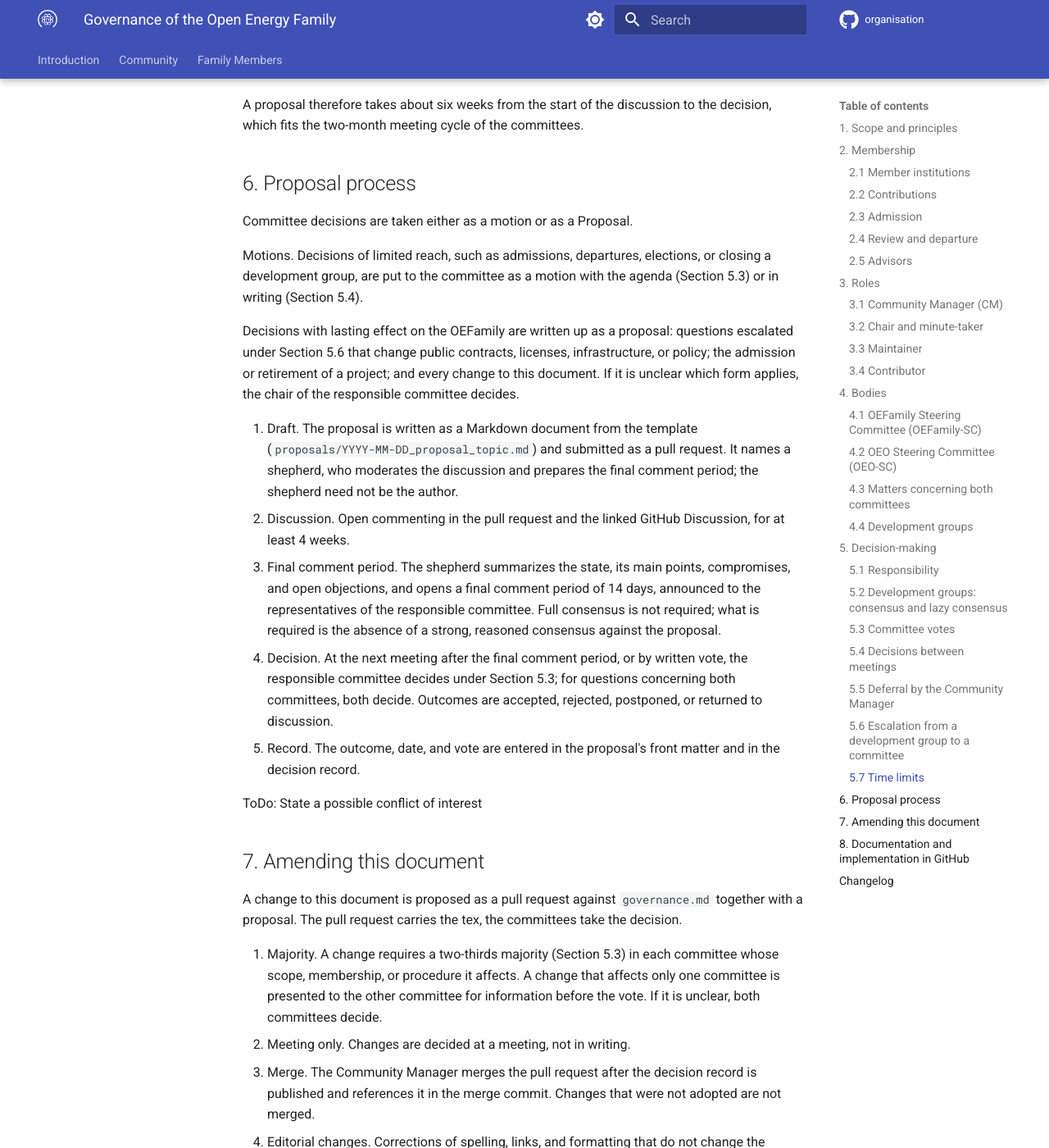
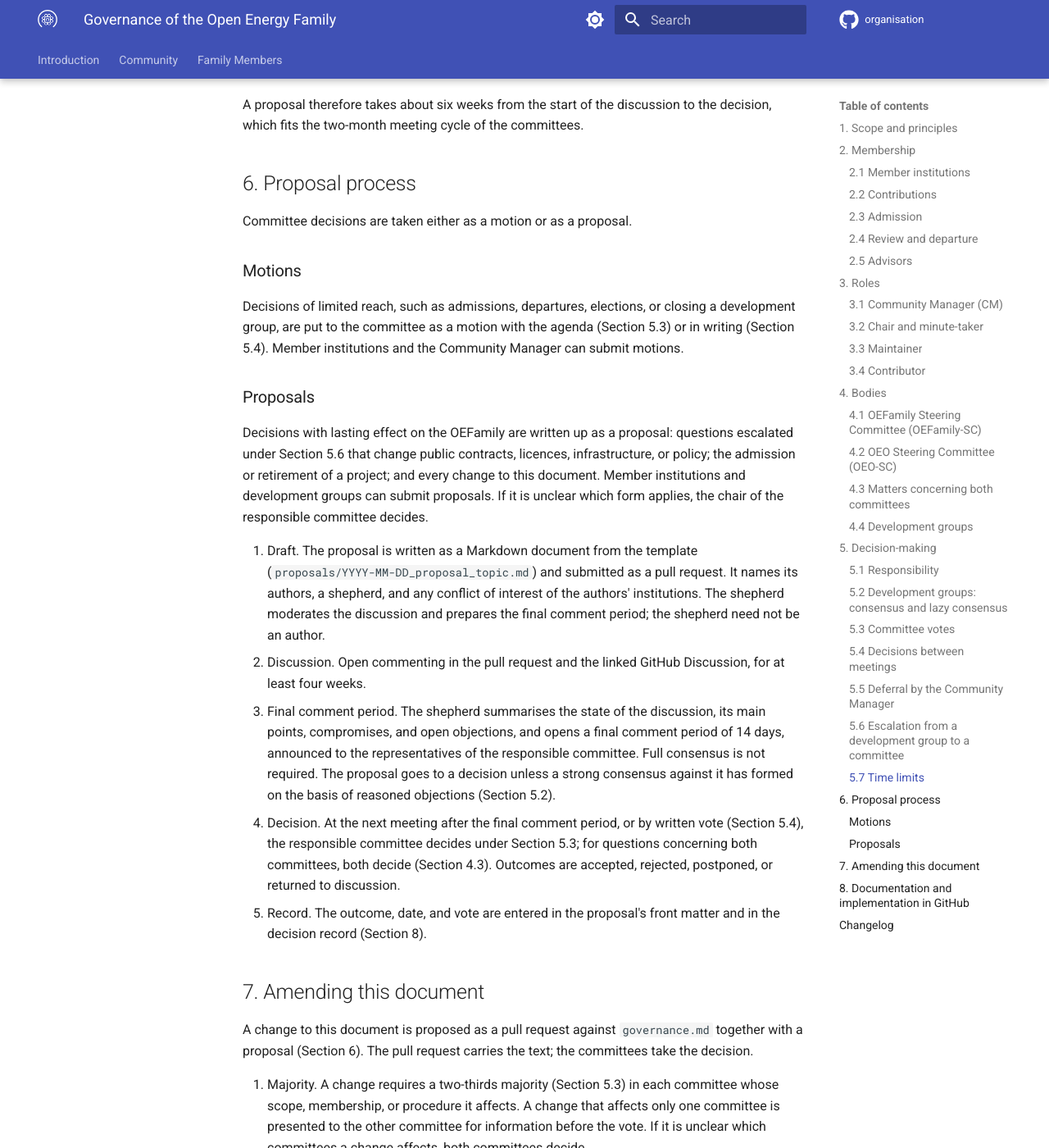
Before and after one commit to OpenEnergyPlatform/organisation, an MkDocs documentation site: the page built from compendium/family_community/governance/governance.md, in a window 1280 px wide and 1400 px high, scrolled down 9542 px. Shown: the whole window at 82% size. Built offline with MkDocs 1.6.1 and Material for MkDocs 9.7.7, drawn with Linux system fonts in a browser that asks for light colours; comment, search, counter and statistics services are not loaded; some of the changed text lies outside the part shown.

Commit message:
Update governance section 7 #96

```diff
--- a/compendium/family_community/governance/governance.md
+++ b/compendium/family_community/governance/governance.md
@@ -399,47 +399,55 @@ decision, which fits the two-month meeting cycle of the committees.
 
 ## 6. Proposal process
 
-Committee decisions are taken either as a motion or as a Proposal.
+Committee decisions are taken either as a motion or as a proposal.
 
-Motions. Decisions of limited reach, such as admissions, departures, elections,
+### Motions
+
+Decisions of limited reach, such as admissions, departures, elections,
 or closing a development group, are put to the committee as a motion with the
-agenda (Section 5.3) or in writing (Section 5.4).
+agenda (Section 5.3) or in writing (Section 5.4). Member institutions and the
+Community Manager can submit motions.
 
-Decisions with lasting effect on the OEFamily are written up as a proposal:
-questions escalated under Section 5.6 that change public contracts,
-licenses, infrastructure, or policy; the admission or retirement of a project;
-and every change to this document. If it is unclear which form applies, the
-chair of the responsible committee decides.
+### Proposals
+Decisions with lasting effect on the OEFamily are written up as a
+proposal: questions escalated under Section 5.6 that change public contracts,
+licences, infrastructure, or policy; the admission or retirement of a project;
+and every change to this document. Member institutions and development groups
+can submit proposals. If it is unclear which form applies, the chair of the
+responsible committee decides.
 
 1. Draft. The proposal is written as a Markdown document from the template
-   (`proposals/YYYY-MM-DD_proposal_topic.md`) and submitted as a pull request. It
-   names a shepherd, who moderates the discussion and prepares the final comment
-   period; the shepherd need not be the author.
+   (`proposals/YYYY-MM-DD_proposal_topic.md`) and submitted as a pull request.
+   It names its authors, a shepherd, and any conflict of interest of the
+   authors' institutions. The shepherd moderates the discussion and prepares
+   the final comment period; the shepherd need not be an author.
 2. Discussion. Open commenting in the pull request and the linked GitHub
-   Discussion, for at least 4 weeks.
-3. Final comment period. The shepherd summarizes the state, its main points,
-   compromises, and open objections, and opens a final comment period of 14
-   days, announced to the representatives of the responsible committee. Full
-   consensus is not required; what is required is the absence of a strong,
-   reasoned consensus against the proposal.
+   Discussion, for at least four weeks.
+3. Final comment period. The shepherd summarises the state of the discussion,
+   its main points, compromises, and open objections, and opens a final comment
+   period of 14 days, announced to the representatives of the responsible
+   committee. Full consensus is not required. The proposal goes to a decision
+   unless a strong consensus against it has formed on the basis of reasoned
+   objections (Section 5.2).
 4. Decision. At the next meeting after the final comment period, or by written
-   vote, the responsible committee decides under Section 5.3; for
-   questions concerning both committees, both decide.
+   vote (Section 5.4), the responsible committee decides under Section 5.3; for
+   questions concerning both committees, both decide (Section 4.3).
    Outcomes are accepted, rejected, postponed, or returned to discussion.
 5. Record. The outcome, date, and vote are entered in the proposal's front
-   matter and in the decision record.
+   matter and in the decision record (Section 8).
 
-ToDo: State a possible conflict of interest
 
 ## 7. Amending this document
 
 A change to this document is proposed as a pull request against `governance.md`
-together with a proposal. The pull request carries the tex, the committees take the decision.
+together with a proposal (Section 6). The pull request carries the text; the
+committees take the decision.
 
 1. Majority. A change requires a two-thirds majority (Section 5.3) in each
    committee whose scope, membership, or procedure it affects. A change that
    affects only one committee is presented to the other committee for
-   information before the vote. If it is unclear, both committees decide.
+   information before the vote. If it is unclear which committees a change
+   affects, both committees decide.
 2. Meeting only. Changes are decided at a meeting, not in writing.
 3. Merge. The Community Manager merges the pull request after the decision
    record is published and references it in the merge commit. Changes that were
@@ -450,47 +458,52 @@ together with a proposal. The pull request carries the tex, the committees take
    require that an editorial change be treated as an amendment.
 5. Versioning. Each adopted change is entered in the change log at the end of
    this document, with date, decision record, and proposal.
-6. Review. Twelve months after adoption, the committees review whether this
-   document works in practice. The Community Manager prepares the review.
-
+6. Review. Every two years after adoption, the committees review whether this
+   document works in practice. The Community Manager prepares the review and
+   compiles a report on its results, which is published in the Compendium.
 
 ## 8. Documentation and implementation in GitHub
 
 The governance is kept in the OEP Compendium.
 
 Public record. For every meeting and every written vote, the committee publishes
-a decision record in `minutes/`, from the template. The record contains the
+a decision record in `minutes/`, based on the template
+`minutes/YYYY-MM-DD_committee_decisions.md`. The record contains the
 attendance, the quorum, each decision with its vote, referrals, and deferrals.
 It does not contain the discussion. Adopted decisions are also entered in the
-[decision log](../decisions/).
-The decision record is published within 14 days of the meeting. A decision takes
-effect when its decision record is published, unless the decision states a
-later date.
+[decisions folder](../decisions/). The decision record is published within 14 days
+of the meeting. A decision takes effect when its decision record is published,
+unless the decision states a later date.
 
 Internal minutes. The full minutes are kept in the committee's internal notes
 and are accessible to the representatives and deputies of its member
-institutions and to the Community Manager. Matters that protect individuals are
-recorded only there.
+institutions and to the Community Manager. Matters that protect individuals,
+such as Code of Conduct cases, are recorded only there.
+
+Conduct. Misuse of the procedures in this document, such as raising objections
+in bad faith, blocking decisions through repeated escalation, or claiming
+contributions that were not made, is a breach of the
+[Code of Conduct](https://github.com/OpenEnergyPlatform/ontology/blob/dev/CODE_OF_CONDUCT.md).
+The responsible committee handles it under the Code of Conduct (Sections 4.1
+and 4.2).
 
 Repository:
 
 - `governance.md` is this document, the authoritative reference.
 - `members.md` is the member register (Section 2.1).
-- `decisions.md` is the decision log of both committees.
+- `decisions/` is the decision log of both committees.
 - `minutes/` holds the public decision records of both committees.
 - `proposals/` holds proposals, with an index listing their status (draft,
   discussion, final-comment-period, accepted, rejected, postponed).
 - `proposals/YYYY-MM-DD_proposal_topic.md` is the template for new proposals.
 - GitHub Discussions carry the discussion and final comment period, one thread
   per proposal, linked from it.
-- Issue labels are used for tracking.
+- The issue labels `proposal`, `governance`, and `escalation` mark proposals,
+  governance questions, and escalations (Section 5.6).
 
-- Bad face actor, Link zum CoC
-- Alle zwei Jahre wird die Governance überprüft und evaluiert.
-- Im Abschluss einen Bericht zusammenstellen.
 
 ## Changelog
 
-| Version | Date             | Decision record | proposal                                                                       |
-|---------|------------------|-----------------|----------------------------------------------------------------------------|
-| 1.0     | pending adoption | –               | [proposal: OEFamily governance](proposals/2026-07-16_proposal_governance.md)   |
+| Version | Date             | Decision record | proposal                                                                        |
+|---------|------------------|-----------------|---------------------------------------------------------------------------------|
+| 1.0     | pending adoption | –               | [proposal: OEFamily governance](proposals/2026-07-16_proposal_governance.md)    |
```
